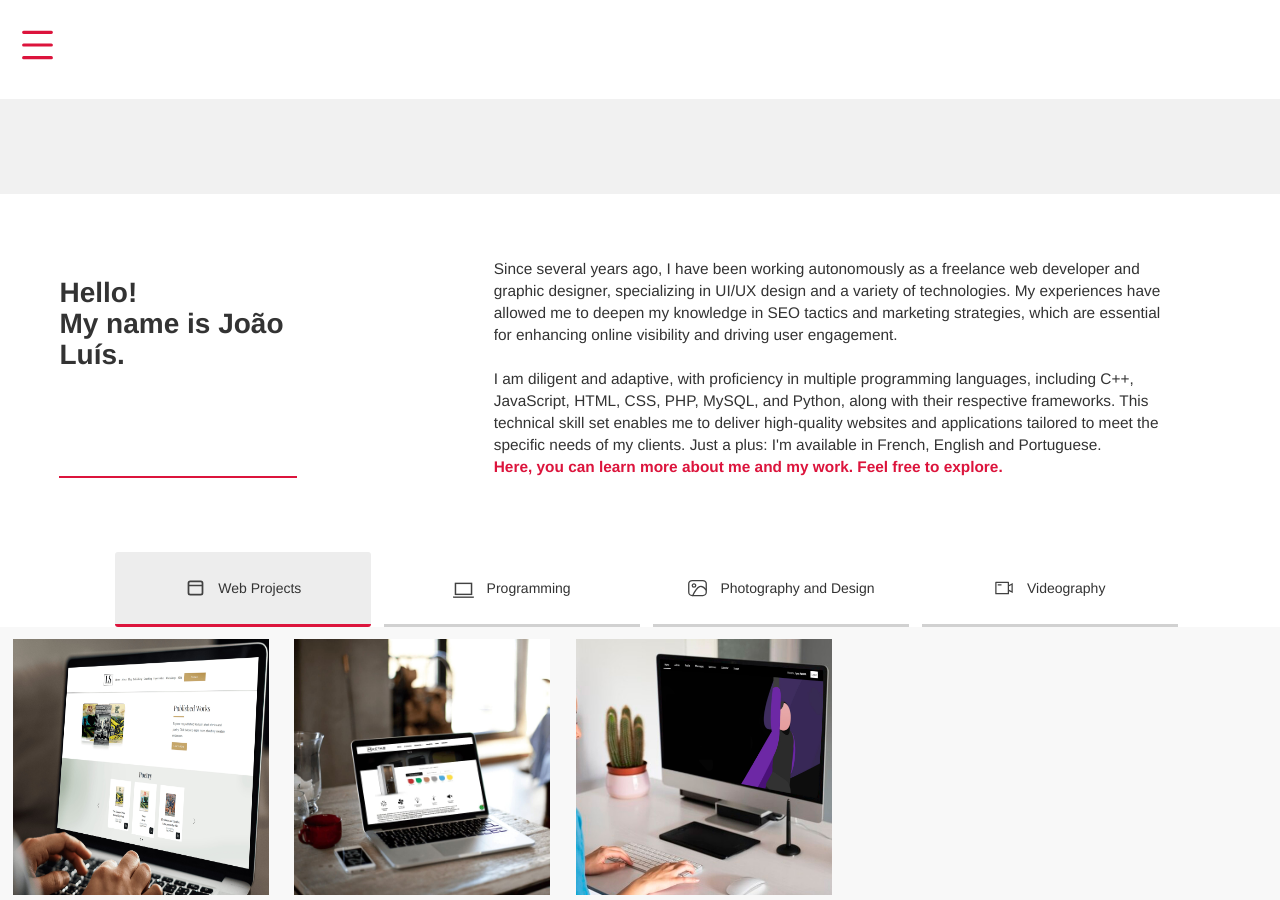
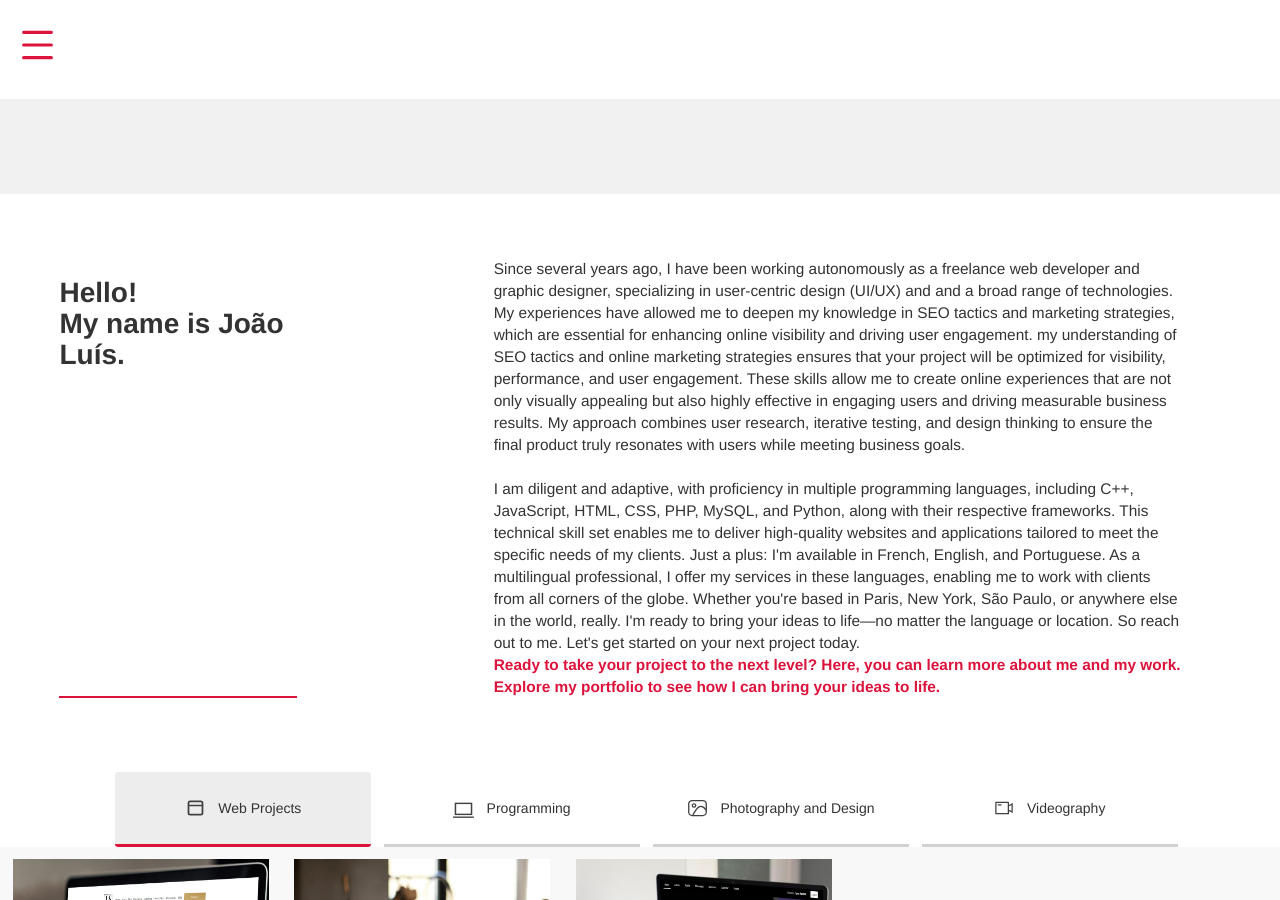
Before and after one commit to lyszt/lyszt.github.io, a Jekyll site: the page built from index.html, in a window 1280 px wide and 900 px high, scrolled down 731 px. Built offline with Jekyll 4.4.1, drawn with Linux system fonts in a browser that asks for light colours.

Commit message:
ADD WALL OF TEXT LMAO

```diff
--- a/index.html
+++ b/index.html
@@ -125,18 +125,25 @@ layout: default
     <div class="right">
       <p>
         Since several years ago, I have been working autonomously as
-        a freelance web developer and graphic designer, specializing in UI/UX design and
-        a variety of technologies. My experiences have allowed me to deepen my knowledge
+        a freelance web developer and graphic designer, specializing in user-centric design (UI/UX) and
+        and a broad range of technologies. My experiences have allowed me to deepen my knowledge
         in SEO tactics and marketing strategies, which are essential for enhancing online
-        visibility and driving user engagement.
+        visibility and driving user engagement. my understanding of SEO tactics and online marketing strategies ensures that your project
+         will be optimized for visibility, performance, and user engagement. These skills allow me to create online experiences that are not
+         only visually appealing but also highly effective in engaging users and driving measurable business results. My approach combines user research,
+         iterative testing, and design thinking to ensure the final product truly resonates with users while meeting business goals.
+
         <br><br>
         I am diligent and adaptive, with proficiency in multiple programming languages,
         including C++, JavaScript, HTML, CSS, PHP, MySQL, and Python, along with their
         respective frameworks. This technical skill set enables me to deliver high-quality
         websites and applications tailored to meet the specific needs of my clients.
-        Just a plus: I'm available in French, English and Portuguese.
+
+        Just a plus: I'm available in French, English, and Portuguese. As a multilingual professional, I offer my services in these languages,
+         enabling me to work with clients from all corners of the globe. Whether you're based in Paris, New York, São Paulo, or anywhere else in the world, really.
+         I'm ready to bring your ideas to life—no matter the language or location. So reach out to me. Let's get started on your next project today.
         <br>
-        <b>Here, you can learn more about me and my work. Feel free to explore.</b>
+        <b>Ready to take your project to the next level? Here, you can learn more about me and my work. Explore my portfolio to see how I can bring your ideas to life.</b>
       </p>
     </div>
   </section>
```
